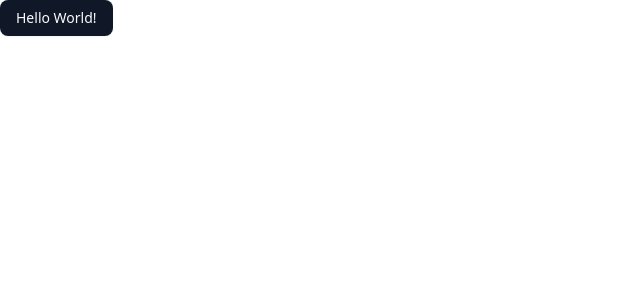
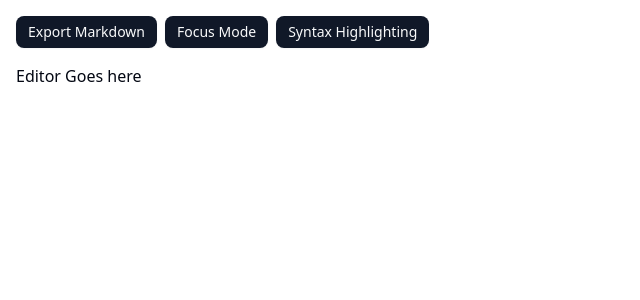
Before and after one commit to yaralahruthik/one-blog, a React (Vite) app: page / in a window 1280 px wide. Shown: the top 300 px of the page, without its empty margins (0-640 px from the left). Built offline with nearby package versions, Linux system fonts and the light colour scheme.

Commit message:
layout thoughts

```diff
--- a/src/app.tsx
+++ b/src/app.tsx
@@ -1,5 +1,16 @@
 import { Button } from '@/components/ui/button';
 
 export default function App() {
-  return <Button>Hello World!</Button>;
+  return (
+    <div className="container mx-auto p-4">
+      <div className="flex flex-col gap-4">
+        <div className="flex gap-2">
+          <Button size="sm">Export Markdown</Button>
+          <Button size="sm">Focus Mode</Button>
+          <Button size="sm">Syntax Highlighting</Button>
+        </div>
+        <div>Editor Goes here</div>
+      </div>
+    </div>
+  );
 }
```
